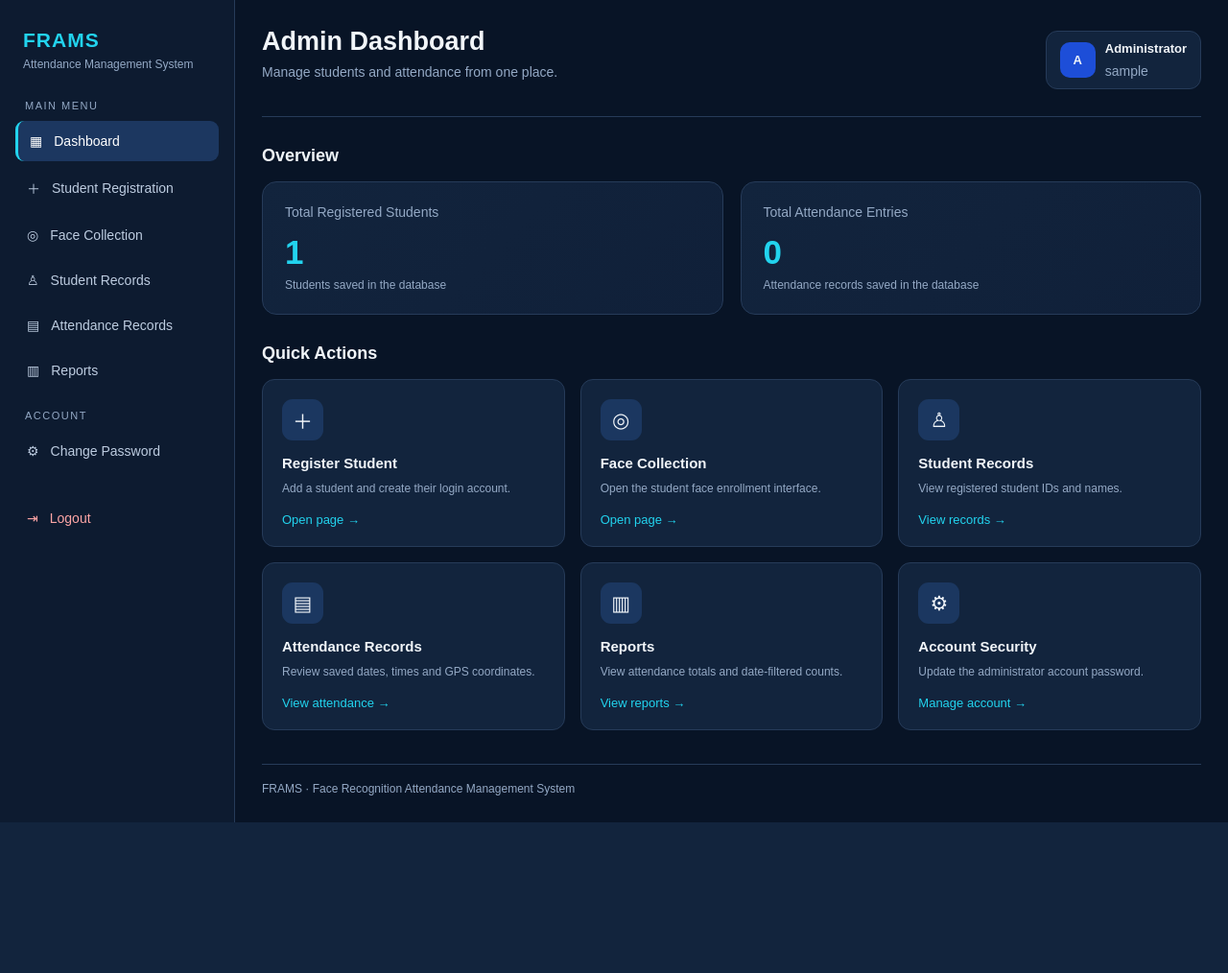
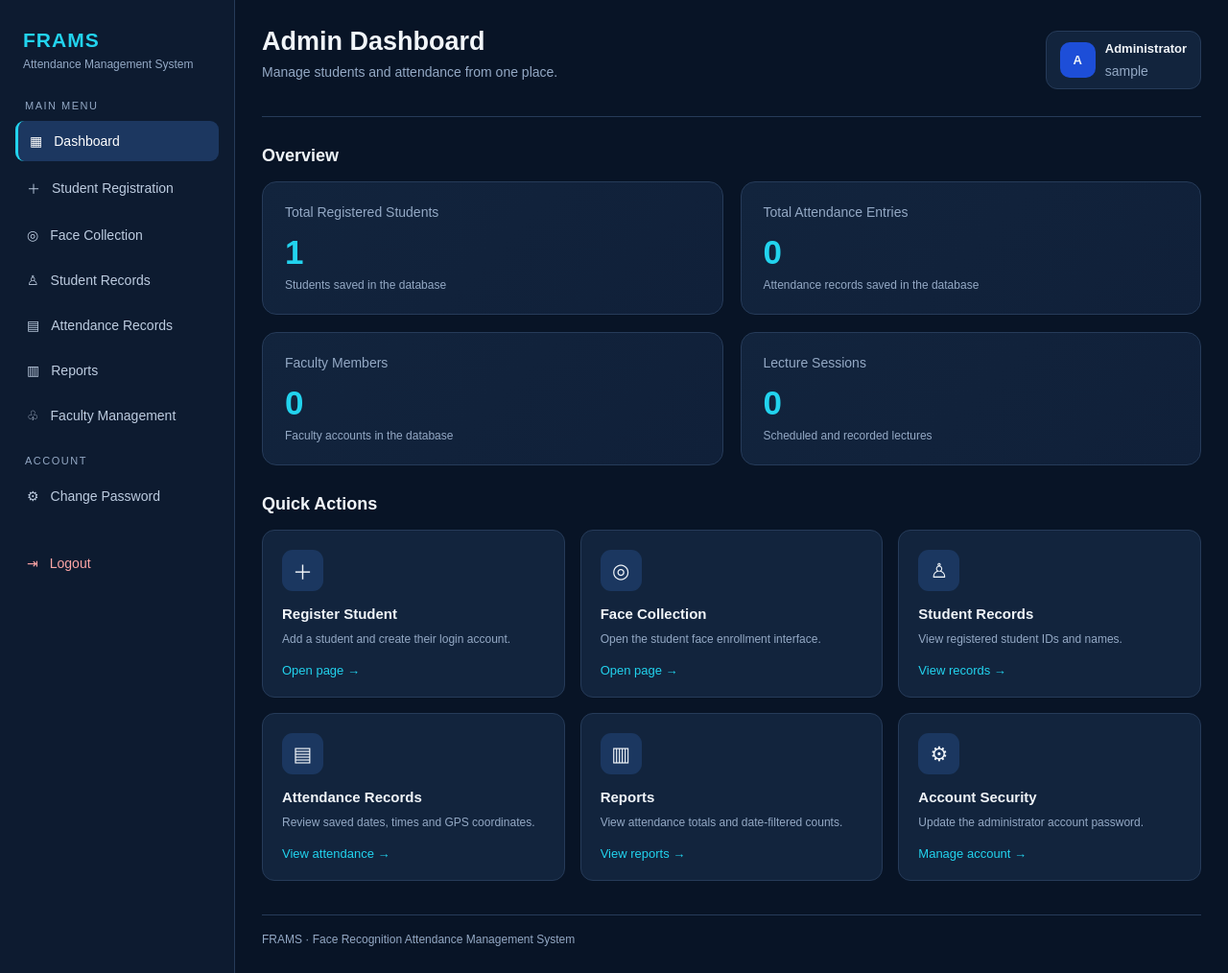
Before and after one commit to tiwarishivansh265-cloud/Face-Recognition-Attendance-System, a Flask app: page /admin-dashboard in a window 1280 px wide. Shown: the whole page at 96% size. Before the commit the page ends 857 px from the top, so only its background shows below. Run offline with Flask 3, Linux system fonts and the light colour scheme; the visitor is signed in with stand-in values (Sample User, id 1); data comes from the database, SQL or seed files in the repository; data that the repository does not hold is empty.

Commit message:
Add faculty management and lecture dashboard metrics

```diff
--- a/templates/admin_dashboard.html
+++ b/templates/admin_dashboard.html
@@ -343,6 +343,11 @@
             <span>▥</span> Reports
         </a>
 
+        <a class="nav-link"
+           href="{{ url_for('faculty_management') }}">
+            <span>♧</span> Faculty Management
+        </a>
+
         <div class="nav-label">Account</div>
 
         <a class="nav-link"
@@ -404,6 +409,18 @@
                 <div class="stat-note">
                     Attendance records saved in the database
                 </div>
+            </article>
+
+            <article class="stat-card">
+                <div class="stat-label">Faculty Members</div>
+                <div class="stat-number">{{ faculty_count }}</div>
+                <div class="stat-note">Faculty accounts in the database</div>
+            </article>
+
+            <article class="stat-card">
+                <div class="stat-label">Lecture Sessions</div>
+                <div class="stat-number">{{ lecture_count }}</div>
+                <div class="stat-note">Scheduled and recorded lectures</div>
             </article>
         </section>
 
```
